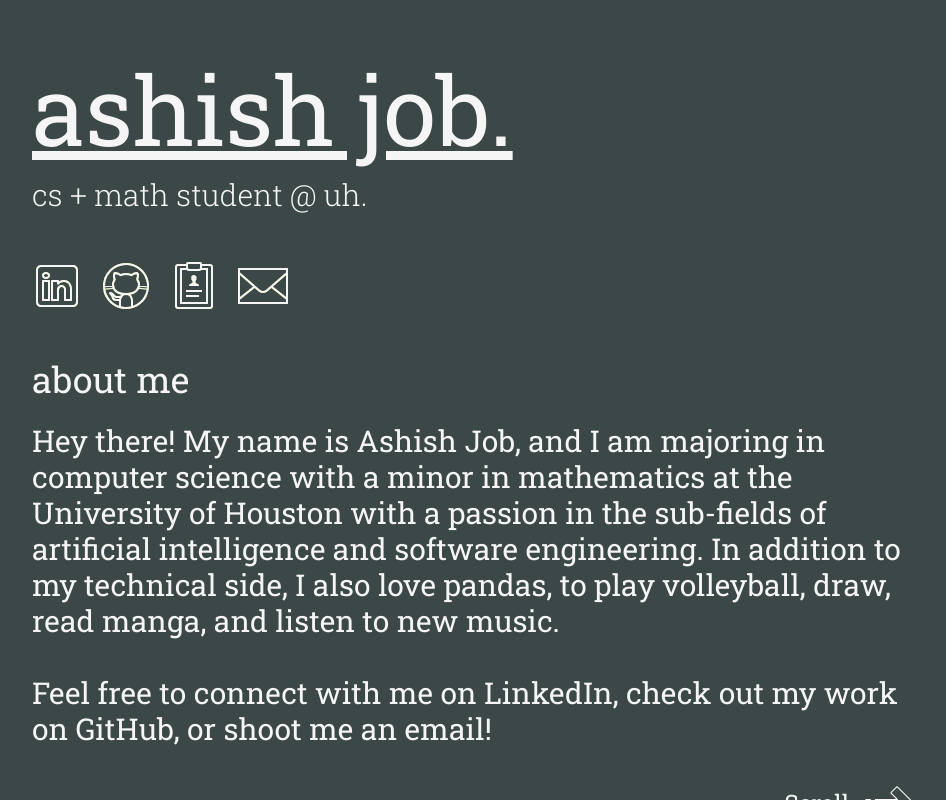
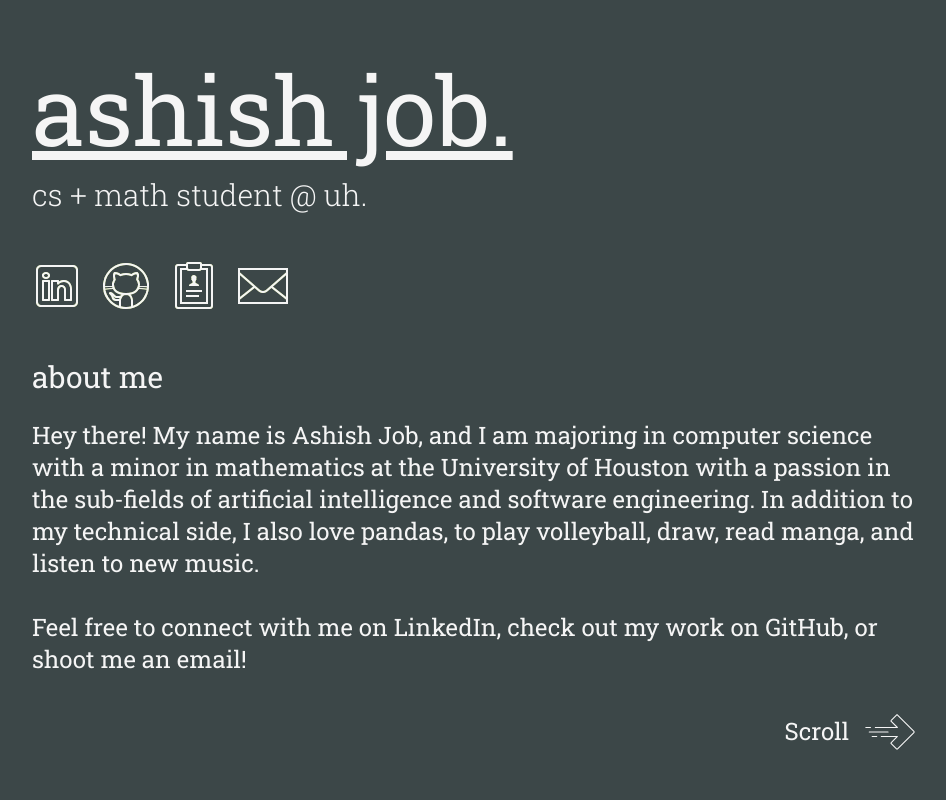
Before and after one commit to Ashishjob/HorizontalPortfolioWebsite, a Next.js app: page / in a window 1280 px wide. Shown: the whole page, without its empty margins (147-1093 px from the left). Built offline with nearby package versions, Linux system fonts and the light colour scheme.

Commit message:
refactor: make responsive and update resume

```diff
--- a/app/about/page.tsx
+++ b/app/about/page.tsx
@@ -39,7 +39,7 @@ const About = () => {
             height={50}
           />
         </a>
-        <a href="officialResume.pdf" target="_blank">
+        <a href="officialResume (1).pdf" target="_blank">
         <Image
             className="hover:hidden absolute"
             src="/Resume.png"
@@ -72,8 +72,8 @@ const About = () => {
           />
         </a>
       </div>
-      <h2 className="hover:text-lightgreen mt-12 w-fit text-4xl"> about me</h2>
-      <h5 className="mt-6 w-3/4 text-3xl">
+      <h2 className="hover:text-lightgreen mt-12 w-fit text-3xl"> about me</h2>
+      <h5 className="mt-6 w-3/4 text-2xl">
         Hey there! My name is Ashish Job, and I am majoring in computer science
         with a minor in mathematics at the University of Houston with a passion
         in the sub-fields of artificial intelligence and software engineering.
--- a/app/mobileAbout/page.tsx
+++ b/app/mobileAbout/page.tsx
@@ -39,7 +39,7 @@ const MobileAbout = () => {
             height={50}
           />
         </a>
-        <a href="officialResume.pdf" target="_blank">
+        <a href="officialResume (1).pdf" target="_blank">
         <Image
             className="hover:hidden absolute mx-4"
             src="/Resume.png"
--- a/components/Experiences.tsx
+++ b/components/Experiences.tsx
@@ -17,10 +17,10 @@ export const experiences = [
         url: "https://cyvergance.ai/",
         description: "I evaluated the institution's threat feed monitoring policies, identifying vulnerabilities to enhance cybersecurity, and I led a team promoting collaboration among all members."
     },
-    {
-        position: "tutor - the tutoring center",
-        time: "april 2021 - august 2021",
-        url: "https://www.tutoringcenter.com/center/sugarlandtx",
-        description: "I taught students ranging from 5 to 18 years old in subjects such as math, english, and science, and I created a spreadsheet to organize scheduling with students and tutors."
-    }
+    // {
+    //     position: "tutor - the tutoring center",
+    //     time: "april 2021 - august 2021",
+    //     url: "https://www.tutoringcenter.com/center/sugarlandtx",
+    //     description: "I taught students ranging from 5 to 18 years old in subjects such as math, english, and science, and I created a spreadsheet to organize scheduling with students and tutors."
+    // }
 ]
--- a/components/Extracurriculars.tsx
+++ b/components/Extracurriculars.tsx
@@ -18,7 +18,7 @@ export const extracurriculars = [
         description: "I ensure significant member participation and placement in multiple teams in projects and competitions throughout the organization."
     },
     {
-        position: "web developer - cougarcs",
+        position: "web developer- cougarcs",
         time: "[mar. 2023 - present]",
         url: "https://cougarcs.com/",
         description: "I contributed to the admin portal and revamp teams by assembling and re-configuring the website's front end."
```
Also changed, not shown: 1 other file (tests, documents, lock files or other folders).
